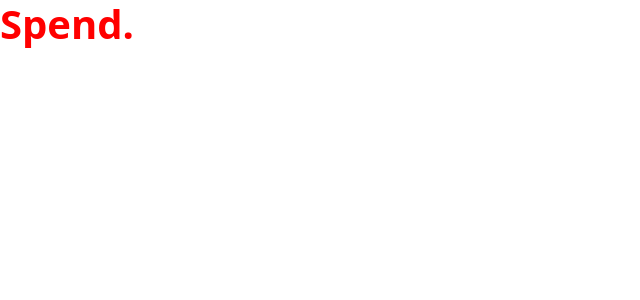
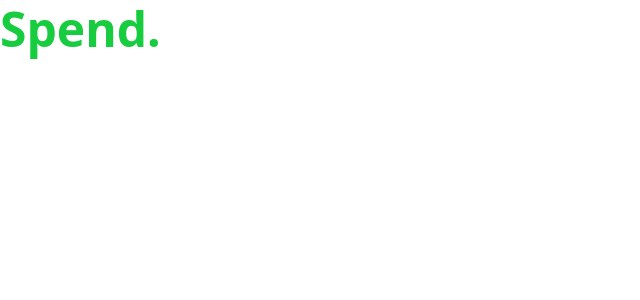
Before and after one commit to heyfey-dev/cardify-project, a React (Vite) app: page /type in a window 1280 px wide. Shown: the top 300 px of the page, without its empty margins (0-640 px from the left). Built offline with nearby package versions, Linux system fonts and the light colour scheme.

Commit message:
new commit

```diff
--- a/src/components/Autotype.jsx
+++ b/src/components/Autotype.jsx
@@ -13,7 +13,7 @@ const Autotype = () => {
     <div>
       <h1>
 
-        <span style={{ color: 'red', fontWeight: 'bolder' }}>
+        <span style={{ color: 'rgb(24,204,63)', fontWeight: 'bolder', fontSize:'3rem' }}>
           {text}
         </span>
         <Cursor />
```
